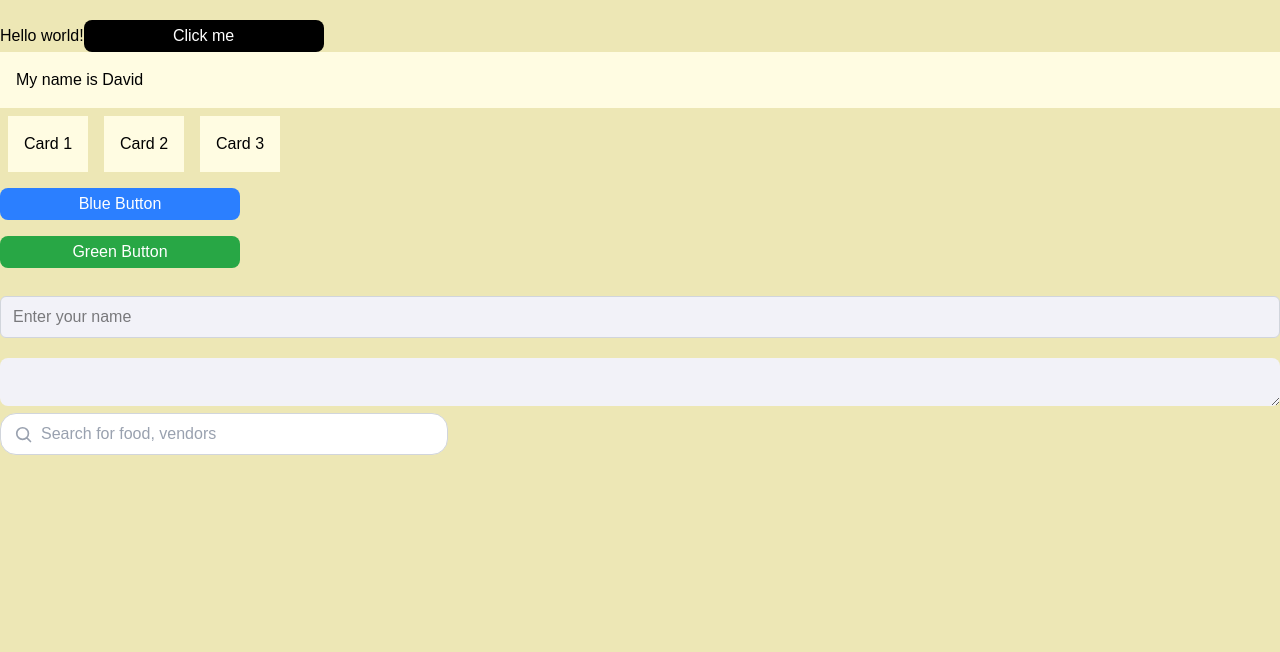
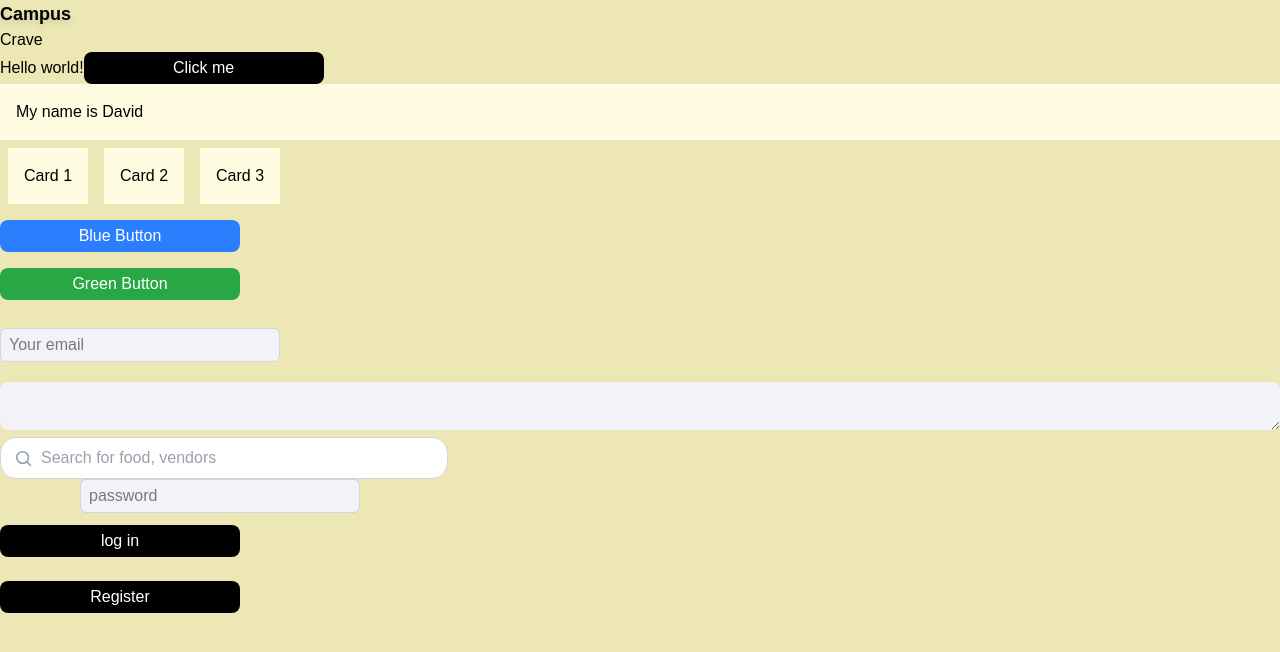
Before and after one commit to Dayveed-04/CampusCrave-Frontend, a Next.js app: page / in a window 1280 px wide. Shown: the top 652 px of the page. Built offline with nearby package versions, Linux system fonts and the light colour scheme.

Commit message:
component styling

```diff
--- a/src/app/auth/page.js
+++ b/src/app/auth/page.js
@@ -4,6 +4,7 @@ export default function PreAuth() {
   return (
     <div>
       Pre Auth  Page
+
     </div>
   );
 }
--- a/src/app/page.js
+++ b/src/app/page.js
@@ -10,8 +10,13 @@ import { SearchBar } from "@/components/searchBar";
 
 export default function LandingPage() {
   return (
-    <div className="my-5">
-      Hello world!
+
+
+
+    <div>
+      <h1 className="text-lg font-bold drop-shadow-md">Campus</h1>
+      <h1>Crave</h1>
+        Hello world!
       <Button>Click me </Button>
 
       <Card>My name is David</Card>
@@ -31,11 +36,19 @@ export default function LandingPage() {
         </Button>
       </Column>
 
-      <BaseInput placeholder="Enter your name" className="my-5"></BaseInput>
+      <BaseInput placeholder="Your email" className="my-5 w-40"></BaseInput>
 
       <BaseTextArea></BaseTextArea>
 
       <SearchBar></SearchBar>
+
+      <BaseInput placeholder="password " className="mx-20"></BaseInput>
+       <Column className="gap-4">
+      <Button className="my-3">log in</Button>
+      <Button className="my-3">Register</Button>
+      </Column>
+
+
     </div>
   );
 }
--- a/src/components/baseInput.js
+++ b/src/components/baseInput.js
@@ -7,7 +7,7 @@ export function BaseInput({
   ...props
 }) {
   return (
-    <div className={`flex items-center bg-[#F2F2F8] rounded-md border border-gray-300 px-3 py-2 w-full ${className}`}>
+    <div className={`flex items-center bg-[#F2F2F8] rounded-md border border-gray-300 px-2 py-1 w-70 ${className}`}>
       {/* Left Icon (optional) */}
       {Icon && <Icon className="w-5 h-5 text-gray-400 mr-3 flex-shrink-0" aria-hidden="true" />}
 
```
